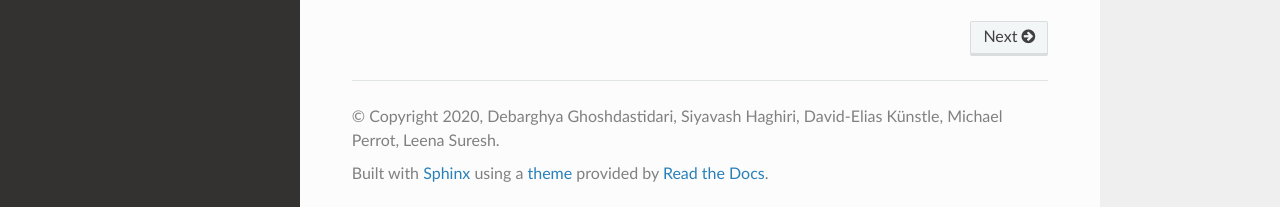
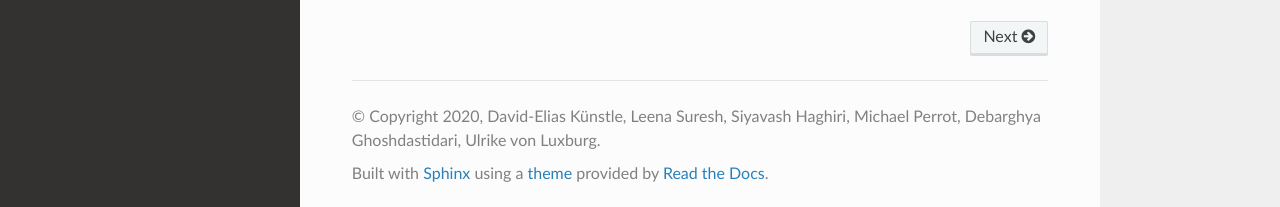
Before and after one commit to cblearn/cblearn, a Sphinx documentation site: the page built from docs/index.rst, in a window 1280 px wide and 1050 px high. Shown: the part 840-1047 px from the top of the window. Built offline with Sphinx 7.4.7 and the Read the Docs theme 2.0.0, drawn with Linux system fonts in a browser that asks for light colours; pages that are not in the unit, such as notebooks, are missing from menus.

Commit message:
Fix authors in docs

```diff
--- a/docs/conf.py
+++ b/docs/conf.py
@@ -19,9 +19,8 @@ import sys
 # -- Project information -----------------------------------------------------
 
 project = 'OrdComp'
-copyright = '2020, Debarghya Ghoshdastidari, Siyavash Haghiri, David-Elias Künstle, Michael Perrot, Leena Suresh'
-author = 'Debarghya Ghoshdastidari, Siyavash Haghiri, David-Elias Künstle, Michael Perrot, Leena Suresh'
-
+author = 'David-Elias Künstle, Leena Suresh, Siyavash Haghiri, Michael Perrot, Debarghya Ghoshdastidari, Ulrike von Luxburg'
+copyright = f'2020, {author}'
 
 # -- General configuration ---------------------------------------------------
 
```
